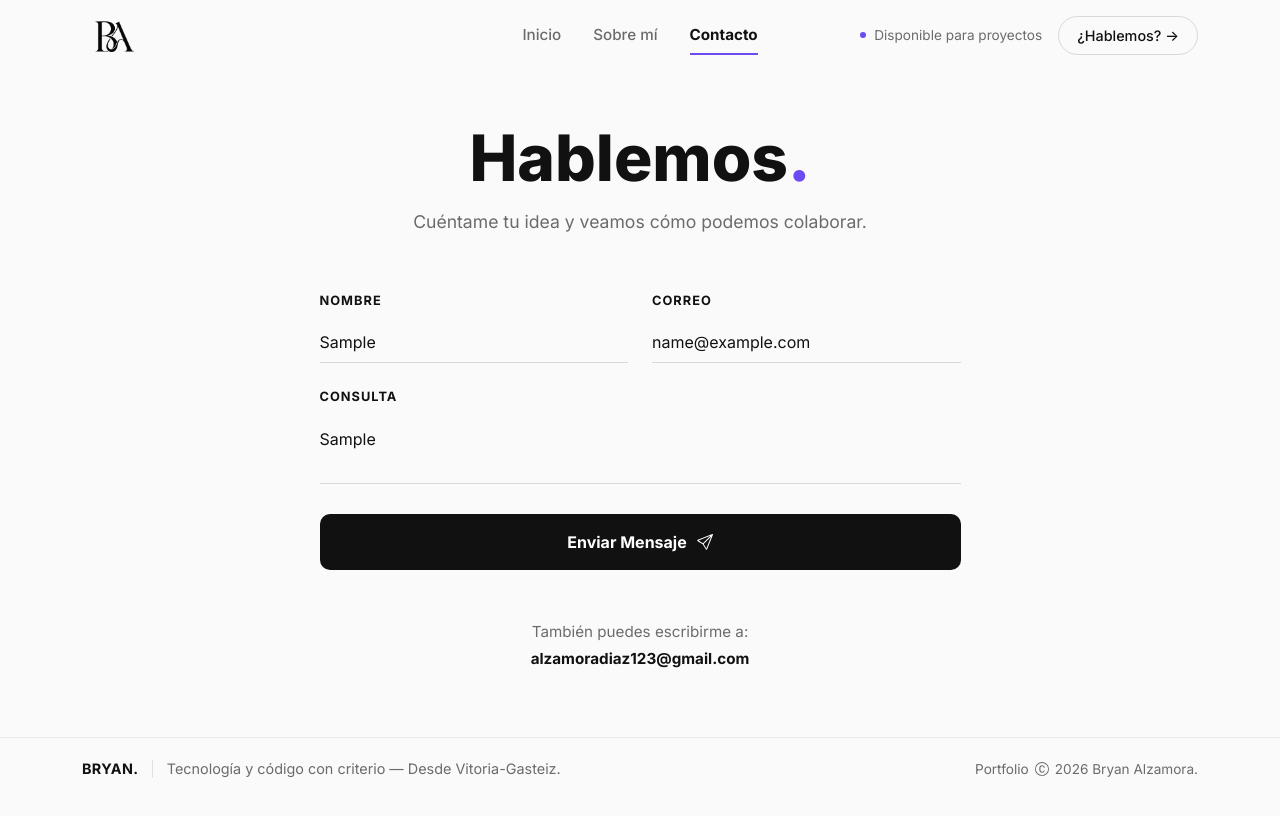
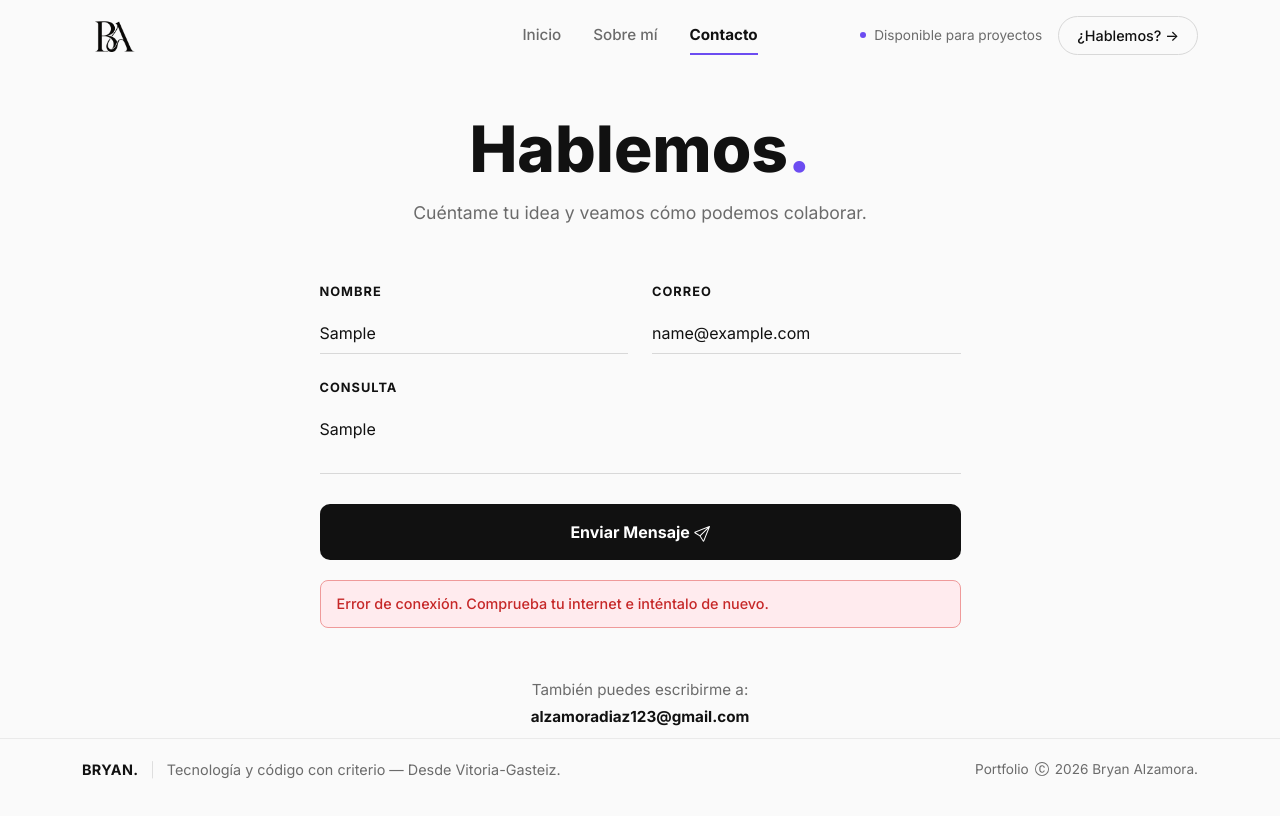
Before and after one commit to alzamoradiaz123-alt/mi-portfolio, a Vue app: page /contacto in a window 1280 px wide. Both pictures are taken after typing "Sample", "name@example.com", "Sample" into the empty fields and a click on the button "Enviar Mensaje". Shown: the top 816 px of the page. Built offline with nearby package versions, Linux system fonts and the light colour scheme; no server answers.

Commit message:
feat: conectar formulario de contacto con Web3Forms

```diff
--- a/src/views/ContactoView.vue
+++ b/src/views/ContactoView.vue
@@ -42,12 +42,20 @@
               ></textarea>
             </div>
 
-            <button type="submit" class="btn-submit">
-              Enviar Mensaje
-              <svg xmlns="http://www.w3.org/2000/svg" width="16" height="16" fill="currentColor" viewBox="0 0 16 16">
-                <path d="M15.854.146a.5.5 0 0 1 .11.54l-5.819 14.547a.75.75 0 0 1-1.329.124l-3.178-4.995L.643 7.184a.75.75 0 0 1 .124-1.33L15.314.037a.5.5 0 0 1 .54.11ZM6.636 10.07l2.761 4.338L14.13 2.576zm6.787-8.201L1.591 6.602l4.339 2.76z"/>
-              </svg>
+            <button type="submit" class="btn-submit" :disabled="enviando">
+                <span v-if="enviando">Enviando...</span>
+                <span v-else-if="enviado">✓ ¡Mensaje enviado!</span>
+                <span v-else>
+                    Enviar Mensaje
+                    <svg xmlns="http://www.w3.org/2000/svg" width="16" height="16" fill="currentColor" viewBox="0 0 16 16">
+                    <path d="M15.854.146a.5.5 0 0 1 .11.54l-5.819 14.547a.75.75 0 0 1-1.329.124l-3.178-4.995L.643 7.184a.75.75 0 0 1 .124-1.33L15.314.037a.5.5 0 0 1 .54.11ZM6.636 10.07l2.761 4.338L14.13 2.576zm6.787-8.201L1.591 6.602l4.339 2.76z"/>
+                    </svg>
+                </span>
             </button>
+
+            <!-- Mensajes de feedback -->
+            <p v-if="enviado" class="feedback success">Tu mensaje se ha enviado correctamente. Te responderé lo antes posible.</p>
+            <p v-if="error" class="feedback error">{{ error }}</p>
           </form>
 
           <p class="contact-alt">
@@ -62,10 +70,13 @@
 </template>
 
 <script setup>
-import { reactive } from 'vue'
+import { reactive, ref } from 'vue'
 import { portfolioData } from '@/data/portfolioData.js'
 
 const personal = portfolioData.personal
+
+// Tu Access Key de Web3Forms
+const ACCESS_KEY = '35288bde-2b64-4a76-9928-f5e27838f38a'
 
 const form = reactive({
   nombre: '',
@@ -73,9 +84,48 @@ const form = reactive({
   consulta: ''
 })
 
-const enviarMensaje = () => {
-  // Aquí conectas con tu backend/servicio de email (EmailJS, Formspree, etc.)
-  console.log('Formulario enviado:', form)
+const enviando = ref(false)
+const enviado = ref(false)
+const error = ref('')
+
+const enviarMensaje = async () => {
+  enviando.value = true
+  error.value = ''
+
+  try {
+    const response = await fetch('https://api.web3forms.com/submit', {
+      method: 'POST',
+      headers: {
+        'Content-Type': 'application/json',
+        'Accept': 'application/json'
+      },
+      body: JSON.stringify({
+        access_key: ACCESS_KEY,
+        name: form.nombre,
+        email: form.correo,
+        message: form.consulta,
+        subject: `Nuevo mensaje de ${form.nombre} desde tu portfolio`,
+        from_name: 'Portfolio Bryan Alzamora'
+      })
+    })
+
+    const data = await response.json()
+
+    if (data.success) {
+      enviado.value = true
+      form.nombre = ''
+      form.correo = ''
+      form.consulta = ''
+      // Ocultar el mensaje de éxito después de 5 segundos
+      setTimeout(() => { enviado.value = false }, 5000)
+    } else {
+      error.value = 'Hubo un problema al enviar el mensaje. Inténtalo de nuevo.'
+    }
+  } catch (e) {
+    error.value = 'Error de conexión. Comprueba tu internet e inténtalo de nuevo.'
+  } finally {
+    enviando.value = false
+  }
 }
 </script>
 
@@ -177,6 +227,29 @@ const enviarMensaje = () => {
   color: #6C4CF1;
 }
 
+.btn-submit:disabled {
+  opacity: 0.7;
+  cursor: not-allowed;
+}
+
+.feedback {
+  margin-top: 20px;
+  padding: 12px 16px;
+  border-radius: 8px;
+  font-size: 0.9rem;
+  font-weight: 500;
+}
+.feedback.success {
+  background: #E8F5E9;
+  color: #2E7D32;
+  border: 1px solid #A5D6A7;
+}
+.feedback.error {
+  background: #FFEBEE;
+  color: #C62828;
+  border: 1px solid #EF9A9A;
+}
+
 @media (max-width: 576px) {
   .contact-page {
     padding: 30px 0;
```
